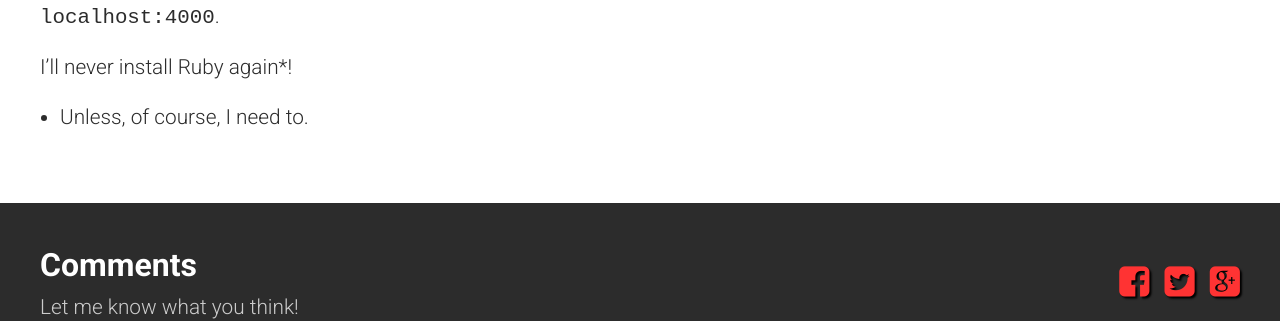
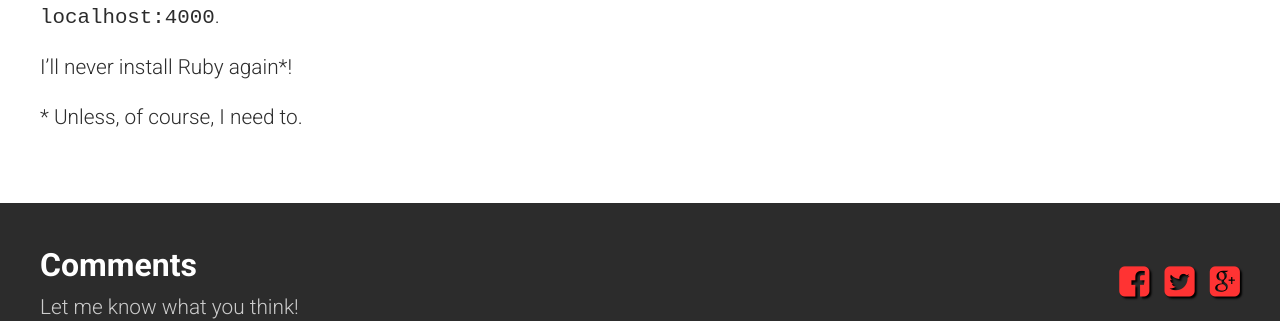
Before and after one commit to msiebert/msiebert.github.io, a Jekyll site: the page built from _posts/2017-05-01-one-line-github-pages-with-docker.md, in a window 1280 px wide. Shown: the part 1254-1575 px from the top of the page. Built offline with Jekyll 4.4.1, drawn with Linux system fonts in a browser that asks for light colours; comment, search, counter and statistics services are not loaded.

Commit message:
needed to escape an asterisk

```diff
--- a/_posts/2017-05-01-one-line-github-pages-with-docker.md
+++ b/_posts/2017-05-01-one-line-github-pages-with-docker.md
@@ -22,4 +22,4 @@ It's especially important to note the `--host 0.0.0.0` part. Without it, you won
 
 I'll never install Ruby again*!
 
-* Unless, of course, I need to.
+\* Unless, of course, I need to.
```
